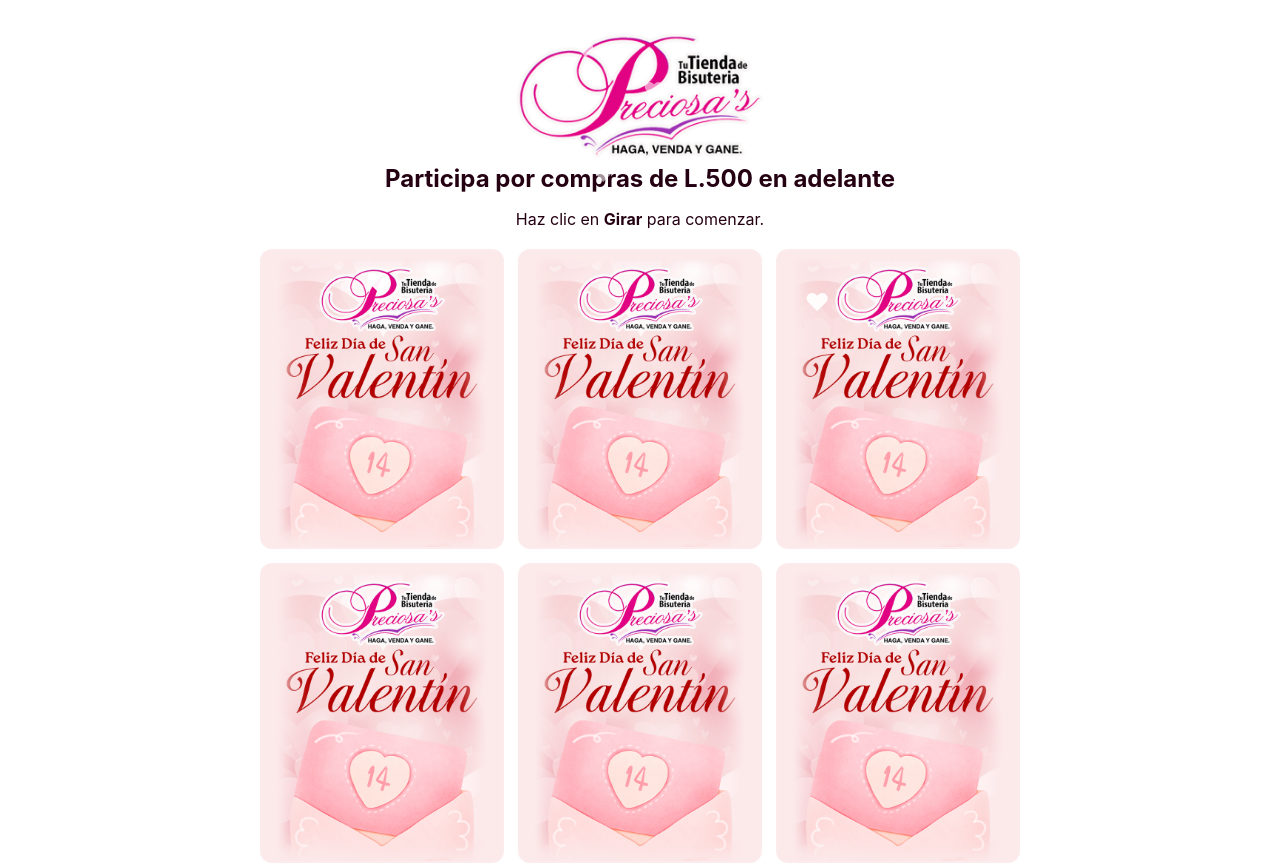
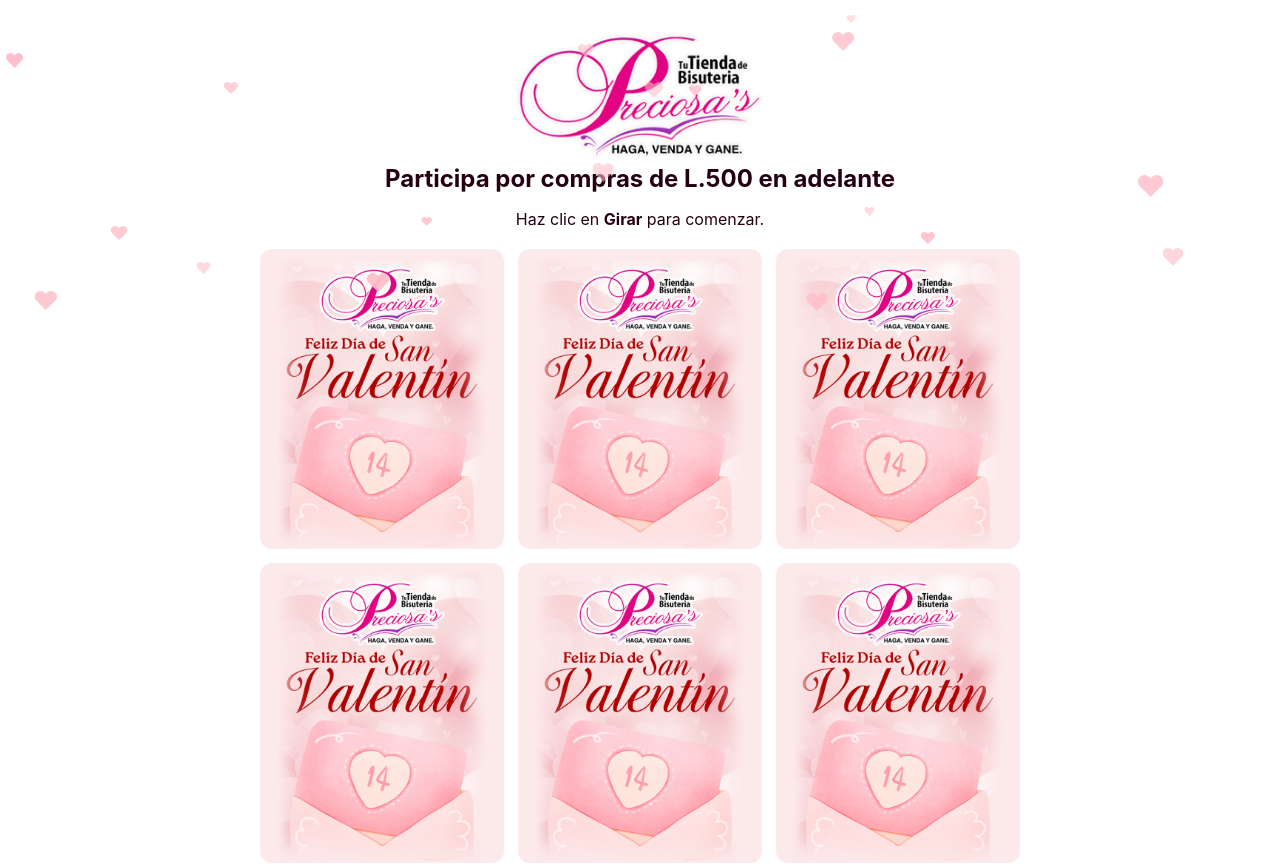
Before and after one commit to kfunezc204/xmassApp, a plain HTML site: page index.html in a window 1280 px wide. Shown: the top 866 px of the page. Drawn offline with nearby package versions, Linux system fonts and the light colour scheme.

Commit message:
corazones de color

```diff
--- a/style.css
+++ b/style.css
@@ -171,9 +171,9 @@
 .snowflake {
   position: absolute;
   top: -10px;
-  color: white;
+  color: pink;
   font-size: 12px;
-  opacity: 0.8;
+  opacity: 0.5;
   animation: fall linear infinite;
 }
 
```
